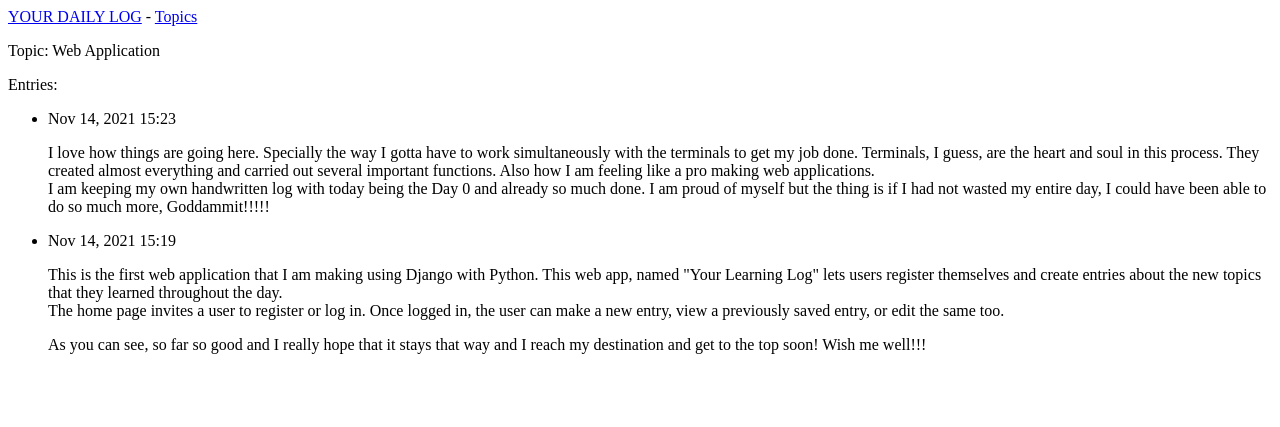
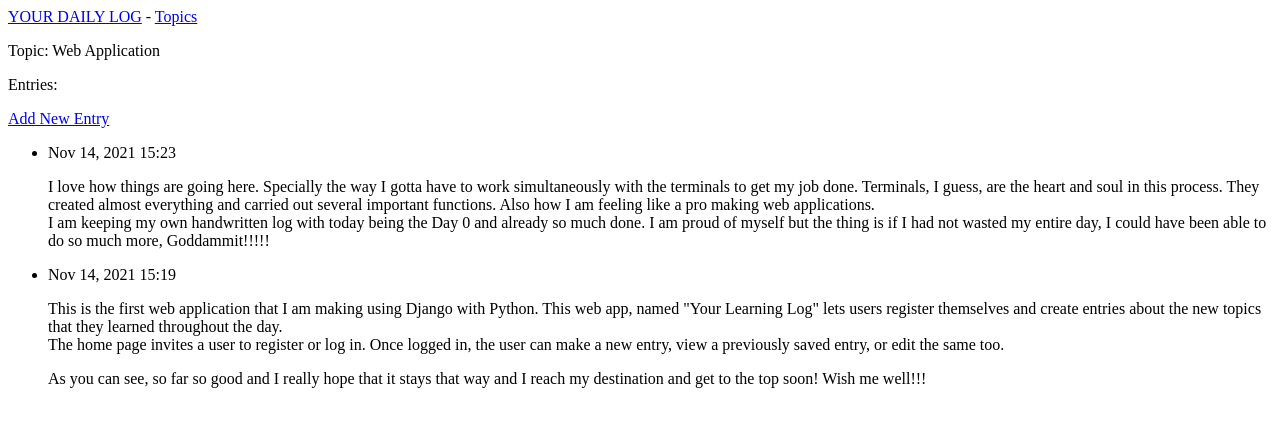
Before and after one commit to Zad-100/YourDailyLogProj, a Django app: page /topics/1/ in a window 1280 px wide. Shown: the top 427 px of the page. Run offline with Django 3.2, Linux system fonts and the light colour scheme; data comes from the database, SQL or seed files in the repository.

Commit message:
Linked the topic page to the new-entry-making page. Each topic's page has the link that would allow the user to add a new entry for that particular topic.

```diff
--- a/YourDailyLog_App/templates/yourdailylog_app/topic.html
+++ b/YourDailyLog_App/templates/yourdailylog_app/topic.html
@@ -4,6 +4,7 @@
   the date and time added.
 -->
 
+<!--Inherits from the base html file-->
 {% extends "yourdailylog_app/base.html" %}
 
 {% block content %}
@@ -11,6 +12,19 @@
   <p>Topic: {{ topicName }}</p>
 
   <p>Entries:</p>
+
+  <!--
+    Including a link to the new_entry page from each topic page
+  -->
+  <p>
+    <a href="{% url 'YourDailyLog_App:new_entry' topicName.id %}">
+      Add New Entry
+    </a>
+  </p>
+
+  <!--
+    Displaying the entries for the topics in chronological order
+  -->
   <ul>
     {% for entry in entries %}
       <li>
```
